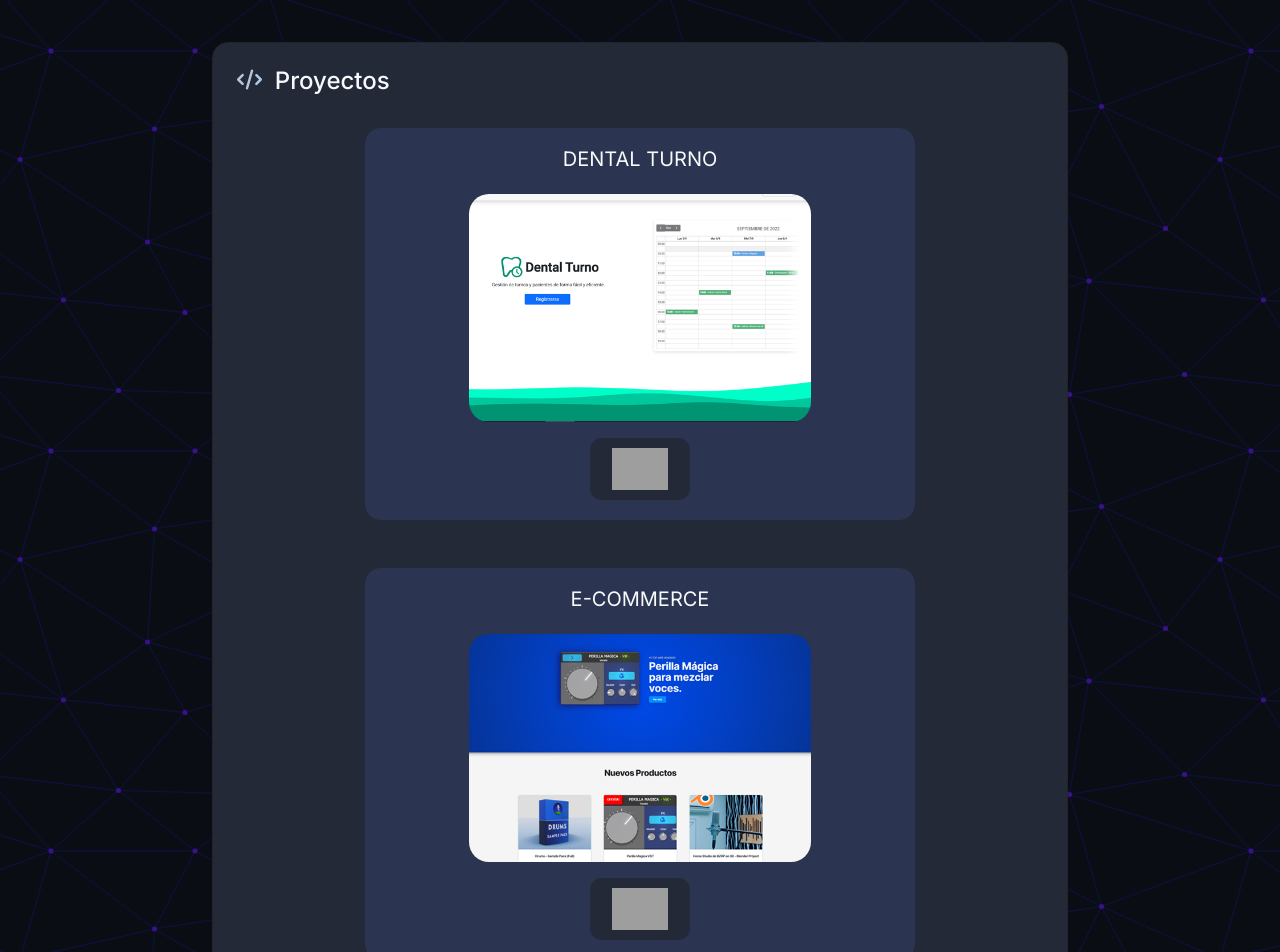
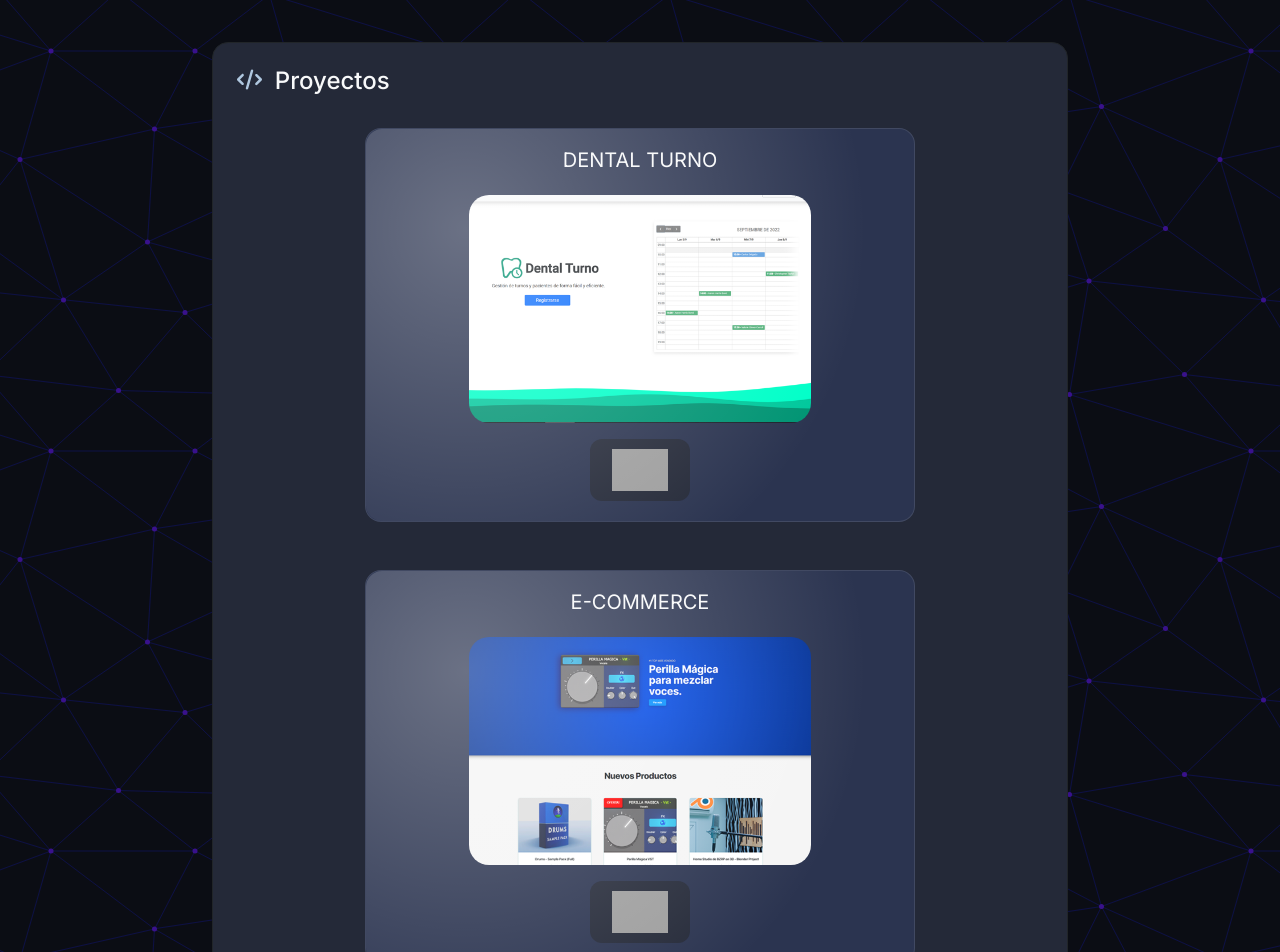
Before and after one commit to tobsailbot/portfolio-projects, a Next.js app: page / in a window 1280 px wide. Shown: the part 540-1492 px from the top of the page. Built offline with nearby package versions, Linux system fonts and the light colour scheme; grey boxes are pictures that could not be loaded.

Commit message:
get cursor position on proj cards

```diff
--- a/src/app/css/styles.css
+++ b/src/app/css/styles.css
@@ -29,8 +29,25 @@
     background-color: #242938
 }
 
+
 .proj-card{
     background-color: hsl(225, 30%, 24%) !important;
+    position: relative !important;
+    border: 1px solid hsla(0, 0%, 100%, 0.1);
+}
+
+.proj-card::before {
+    background: radial-gradient(
+        800px circle at 100px 100px,
+        rgba(255,255,255,0.3),
+        transparent 50%)!important;
+    border-radius: inherit;
+    content : "";
+    height: 100%;
+    left: 0px;
+    position: absolute;
+    top: 0px;
+    width: 100%;
 }
 
 .proj-card:hover{
--- a/src/app/page.tsx
+++ b/src/app/page.tsx
@@ -61,6 +61,27 @@ export default function Home() {
     isEng = false;
   }
 
+  // cards hover effect
+  const divRef = useRef(null);
+
+  const handleMove = (event:any) => {
+    let { clientX, clientY } = event;
+    console.log(clientX);
+    console.log(clientY);
+  };
+
+  useEffect(() => {
+    //document.addEventListener('mousemove', handleMove);
+    let cards = document.querySelectorAll(".proj-card");
+    for (let card of Array.from(cards)) {
+      if (card instanceof HTMLElement) {
+          card.onmousemove = (e: any) => handleMove(e);
+      }
+  }
+  });
+
+
+  // modals data
   const modal: any = [
     {
       title: 'DENTAL TURNO',
@@ -77,7 +98,7 @@ export default function Home() {
     {
       title: 'FULBOLISTA',
       description: "Un sitio web para organizar partidos de fútbol. Los jugadores se unen, pueden chatear, elegir equipos y ver sus nombres.",
-      imgs: ['/img/fulbolista/home.png','/img/fulbolista/jugadores.png', '/img/fulbolista/posiciones.png', '/img/fulbolista/chat.png',],
+      imgs: ['/img/fulbolista/home.png', '/img/fulbolista/jugadores.png', '/img/fulbolista/posiciones.png', '/img/fulbolista/chat.png',],
       url: "http://fulbolista.vercel.app/"
     }
   ]
@@ -145,8 +166,6 @@ export default function Home() {
       <br />
       <br />
 
-      <div className='rounded-card container-sm mt-3 p-2 border  border-dark rounded-4'>
-
       {
         <div>
           <ModalBs
@@ -160,6 +179,8 @@ export default function Home() {
         </div>
       }
 
+      <div ref={divRef} id='proj' className='rounded-card container-sm mt-3 p-2 border border-dark rounded-4'>
+
         <div className="mx-3">
 
           <h4 className='mt-3'><FontAwesomeIcon className='align-top py-0' style={iconSize} icon={faCode} />
@@ -168,7 +189,7 @@ export default function Home() {
 
           <br />
 
-          <div onClick={() => handleDivClick(0)} className='proj-card row border p-3 border rounded-4 border-0 m-auto' style={{ maxWidth: '550px' }}>
+          <div onClick={() => handleDivClick(0)} className='proj-card row p-3 rounded-4 m-auto' style={{ maxWidth: '550px' }}>
             <div className="row text-center m-auto ">
               <p className='link-offset-2 fs-5'>
                 DENTAL TURNO
@@ -188,7 +209,7 @@ export default function Home() {
           <br />
           <br />
 
-          <div onClick={() => handleDivClick(1)} className='proj-card row border p-3 border rounded-4 border-0 m-auto' style={{ maxWidth: '550px' }}>
+          <div onClick={() => handleDivClick(1)} className='proj-card row p-3 rounded-4 m-auto' style={{ maxWidth: '550px' }}>
             <div className="row text-center m-auto ">
               <p className='link-offset-2 fs-5'>
                 E-COMMERCE
@@ -207,7 +228,7 @@ export default function Home() {
           <br />
           <br />
 
-          <div onClick={() => handleDivClick(2)} className='proj-card row border p-3 border rounded-4 border-0 m-auto' style={{ maxWidth: '550px' }}>
+          <div onClick={() => handleDivClick(2)} className='proj-card row p-3 rounded-4 m-auto' style={{ maxWidth: '550px' }}>
             <div className="row text-center m-auto ">
               <p className='link-offset-2 fs-5'>
                 FULBOLISTA
```
Lines whose indentation alone changed are shown as unchanged.
